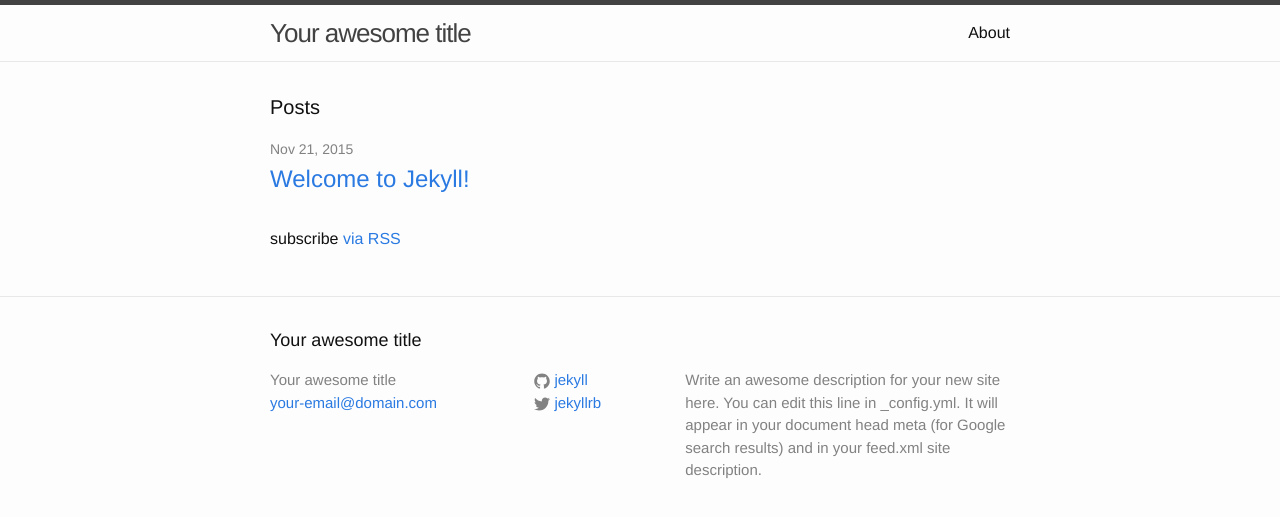
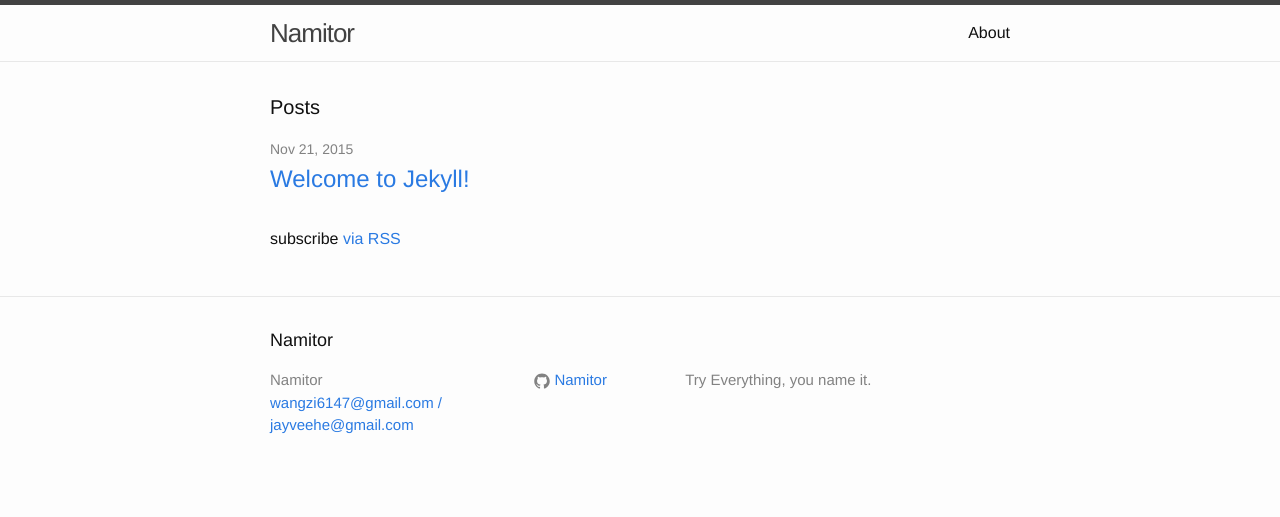
Before and after one commit to Namitor/namitor.github.io, a Jekyll site: the page built from index.html, in a window 1280 px wide. Shown: the top 517 px of the page. Built offline with Jekyll 4.4.1, drawn with Linux system fonts in a browser that asks for light colours.

Commit message:
Modify the config.yml

```diff
--- a/_config.yml
+++ b/_config.yml
@@ -1,14 +1,12 @@
 # Site settings
-title: Your awesome title
-email: your-email@domain.com
+title: Namitor
+email: wangzi6147@gmail.com / jayveehe@gmail.com
 description: > # this means to ignore newlines until "baseurl:"
-  Write an awesome description for your new site here. You can edit this
-  line in _config.yml. It will appear in your document head meta (for
-  Google search results) and in your feed.xml site description.
+  Try Everything, you name it.
 baseurl: "" # the subpath of your site, e.g. /blog/
-url: "http://yourdomain.com" # the base hostname & protocol for your site
-twitter_username: jekyllrb
-github_username:  jekyll
+url: "http://namitor.github.com" # the base hostname & protocol for your site
+# twitter_username: jekyllrb
+github_username:  Namitor
 
 # Build settings
 markdown: kramdown
```
